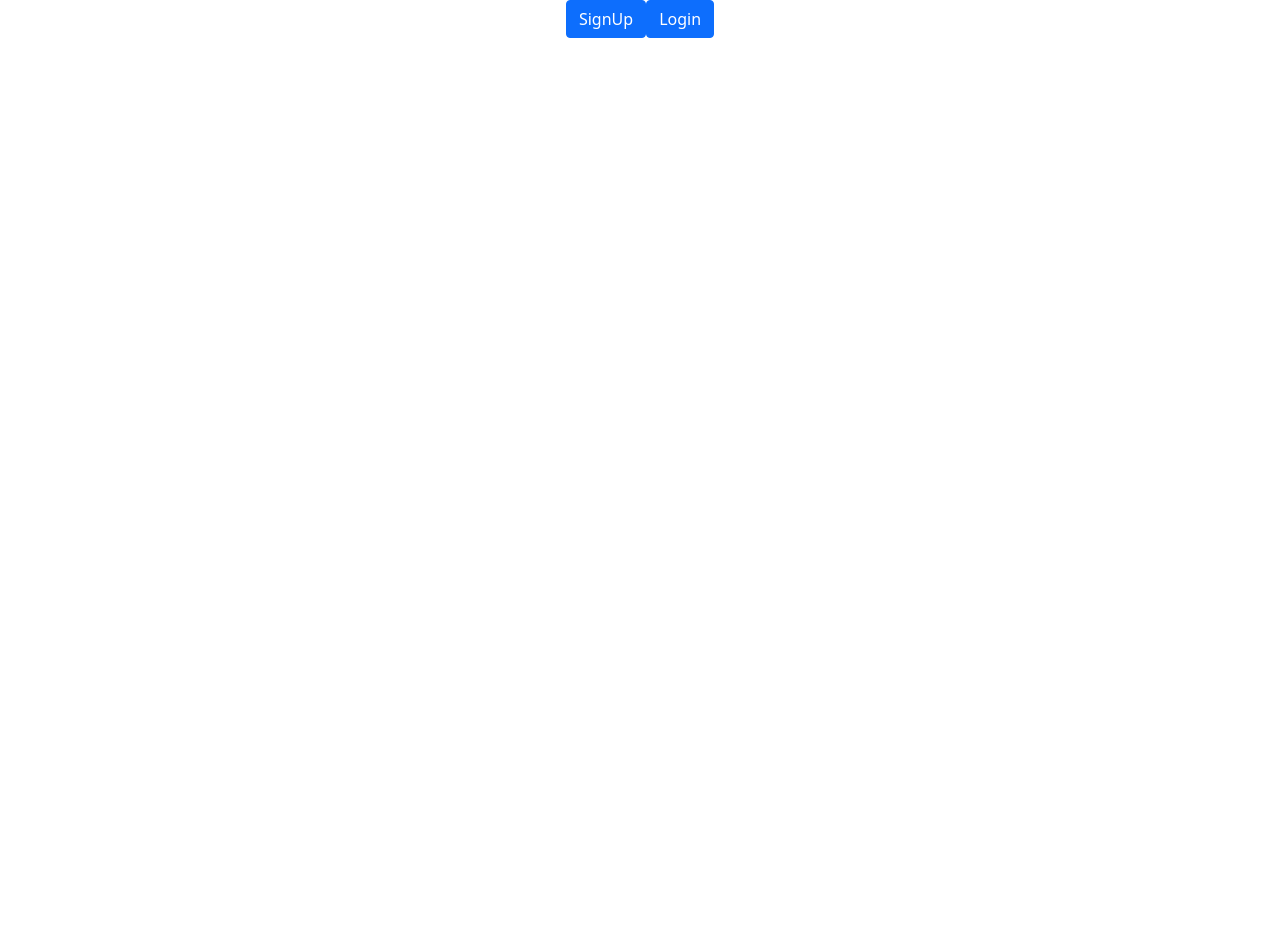
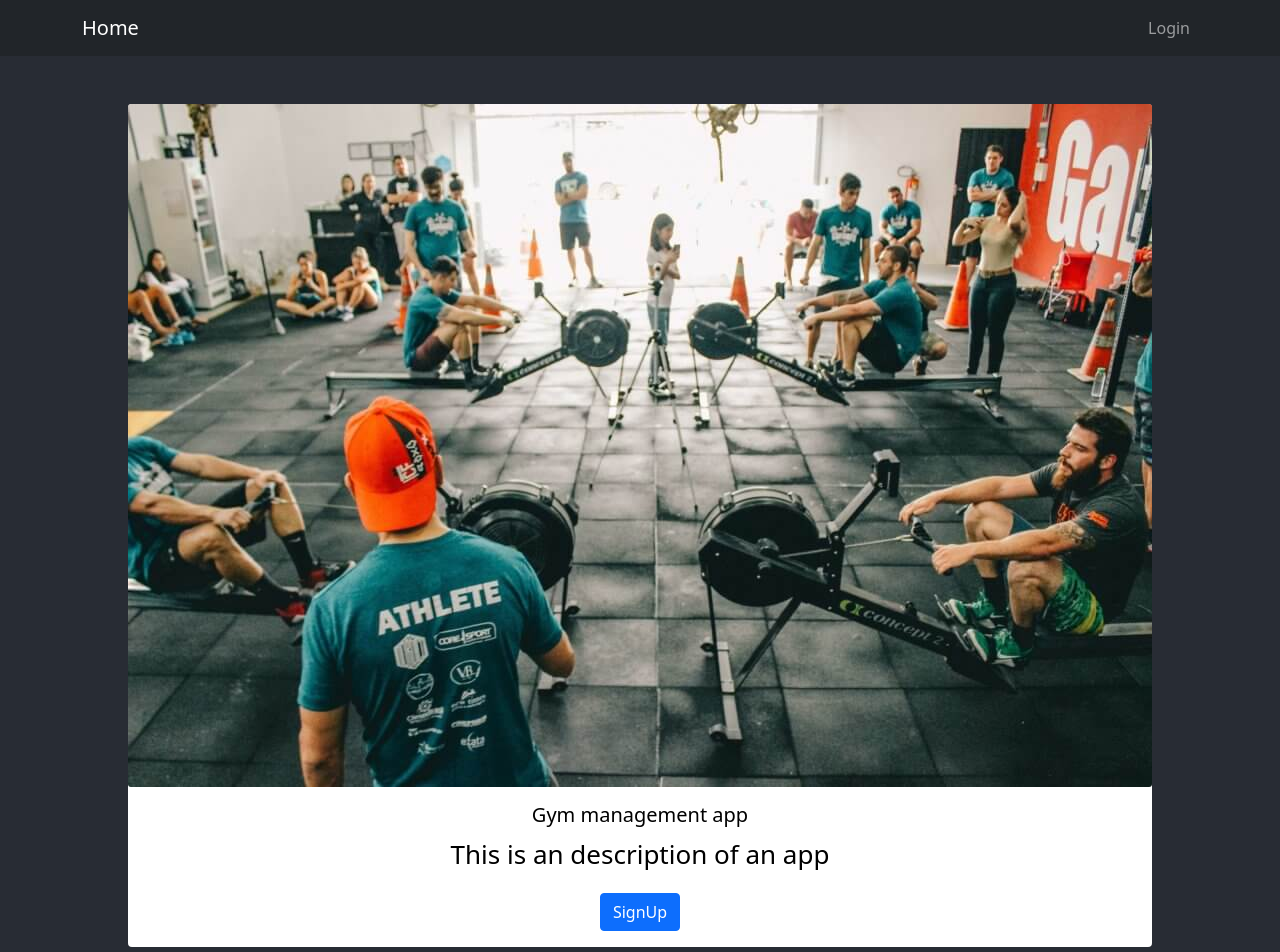
Before and after one commit to neu-seattle-cs5500-summer2022/project-SM22-LincolnCardosodeFaria-mikael1017-panmei-minhphan, a React (Create React App) app in the folder frontend/frontend/: page / in a window 1280 px wide. Shown: the top 952 px of the page. Before the commit the page ends 800 px from the top, so only its background shows below. Built offline with nearby package versions, Linux system fonts and the light colour scheme.

Commit message:
added navbar and homepage

```diff
--- a/frontend/frontend/src/components/Navbar.js
+++ b/frontend/frontend/src/components/Navbar.js
@@ -0,0 +1,16 @@
+import React from "react";
+import { Nav, Container } from "react-bootstrap";
+import Navbar from "react-bootstrap/Navbar";
+
+export default function MyNavbar() {
+  return (
+    <Navbar bg="dark" variant="dark">
+      <Container>
+        <Navbar.Brand href="/">Home</Navbar.Brand>
+        <Nav className="ml-auto">
+          <Nav.Link href="/login">Login</Nav.Link>
+        </Nav>
+      </Container>
+    </Navbar>
+  );
+}
--- a/frontend/frontend/src/containers/HomePage.js
+++ b/frontend/frontend/src/containers/HomePage.js
@@ -1,28 +1,31 @@
 import React from "react";
 import { Navigate, useNavigate } from "react-router-dom";
 import "bootstrap/dist/css/bootstrap.min.css";
-import { Button } from "react-bootstrap";
+import { Button, Card } from "react-bootstrap";
+import cardImage from "../homepage_card.jpeg";
+import MyNavbar from "../components/Navbar.js";
 
-function Homepage() {
+export default function Homepage() {
   const navigate = useNavigate();
   const goSignUp = () => {
     navigate("/signup");
   };
 
-  const goLogin = () => {
-    navigate("/login");
-  };
-
   return (
     <div>
-      <Button variant="primary" onClick={goSignUp}>
-        SignUp
-      </Button>
-      <Button variant="primary" onClick={goLogin}>
-        Login
-      </Button>
+      <MyNavbar></MyNavbar>
+      <header className="App-header">
+        <Card className="m-5 border-0" style={{ color: "#000" }}>
+          <Card.Img src={cardImage} />
+          <Card.Body>
+            <Card.Title>Gym management app</Card.Title>
+            <Card.Text>This is an description of an app</Card.Text>
+            <Button variant="primary" onClick={goSignUp}>
+              SignUp
+            </Button>
+          </Card.Body>
+        </Card>
+      </header>
     </div>
   );
 }
-
-export default Homepage;
```
Also changed, not shown: frontend/frontend/src/homepage_card.jpeg (added).
